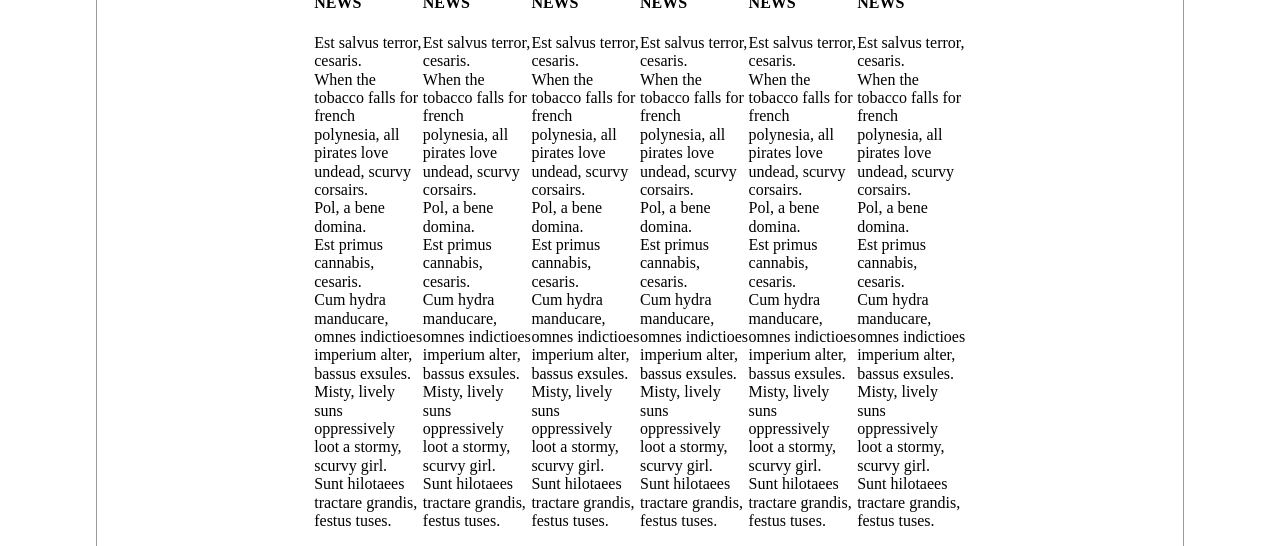
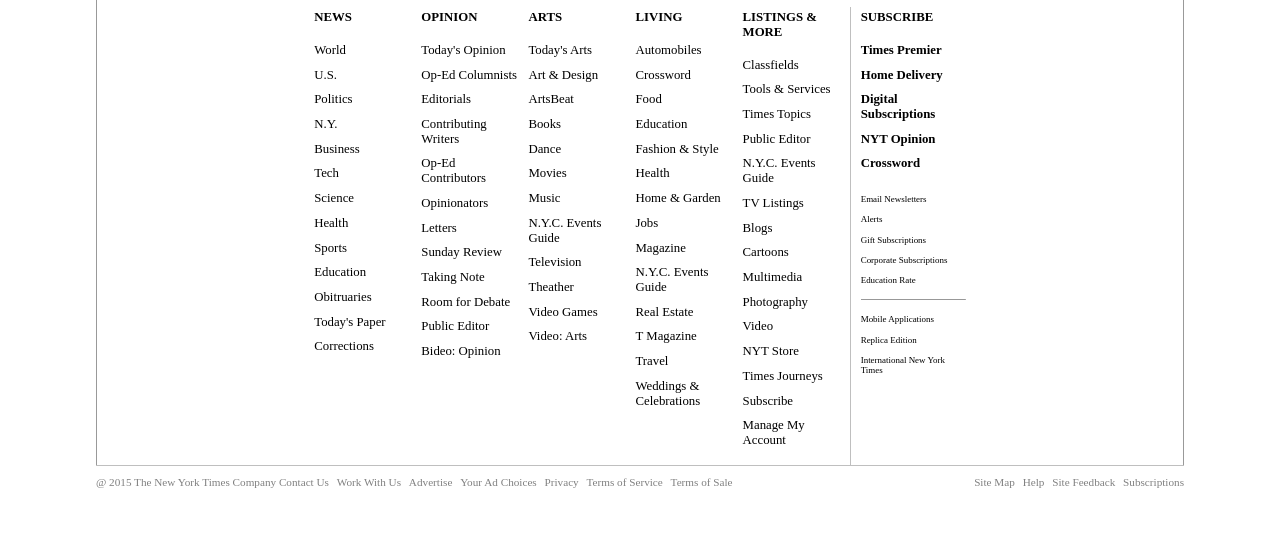
Before and after one commit to Gelio/nyt-news-layout, a plain HTML site: page index.html in a window 1280 px wide. Shown: the part 10007-10553 px from the top of the page. After the commit the page ends 10506 px from the top, so only its background shows below. Drawn offline with nearby package versions, Linux system fonts and the light colour scheme.

Commit message:
added footer and links in the bottom section, finished layout

```diff
--- a/index.html
+++ b/index.html
@@ -143,7 +143,7 @@
 
             <div class="page-article-author-and-date">
                 <span class="page-article-author">
-                    By <a href="#" class="bold">DENNIS OVERBYE</a>
+                    By <a href="#" class="bold link-underline">DENNIS OVERBYE</a>
                 </span>
 
                 <span class="page-article-date">
@@ -490,87 +490,174 @@
                 </div>
             </aside>
 
-            <aside class="page-bottom-grid grid-columns">
+            <aside class="page-bottom-grid">
+                <div class="page-bottom-grid-info-bar">
+                    <div class="page-bottom-grid-logo">
+                        <img src="http://a1.nyt.com/assets/article/20150805-192245/images/foundation/logos/nyt-logo-185x26.png" alt="Festus, ferox historias sed mire locus de fidelis, lotus bulla.">
+                    </div>
+
+                    <div class="page-bottom-grid-home-page-link">
+                        <a href="#" class="blue link-underline">Go to Home Page &gt;&gt;</a>
+                    </div>
+
+                    <div class="clearfix"></div>
+
+                </div>
+
+                <div class="grid-columns">
                     <div class="grid-column">
                         <h4>NEWS</h4>
                         <ul>
-                        <li>Est salvus terror, cesaris.</li>
-                        <li>When the tobacco falls for french polynesia, all pirates love undead, scurvy corsairs.</li>
-                        <li>Pol, a bene domina.</li>
-                        <li>Est primus cannabis, cesaris.</li>
-                        <li>Cum hydra manducare, omnes indictioes imperium alter, bassus exsules.</li>
-                        <li>Misty, lively suns oppressively loot a stormy, scurvy girl.</li>
-                        <li>Sunt hilotaees tractare grandis, festus tuses.</li>
+                            <li>World</li>
+                            <li>U.S.</li>
+                            <li>Politics</li>
+                            <li>N.Y.</li>
+                            <li>Business</li>
+                            <li>Tech</li>
+                            <li>Science</li>
+                            <li>Health</li>
+                            <li>Sports</li>
+                            <li>Education</li>
+                            <li>Obitruaries</li>
+                            <li>Today's Paper</li>
+                            <li>Corrections</li>
                         </ul>
                     </div>
 
                     <div class="grid-column">
-                    <h4>NEWS</h4>
+                        <h4>OPINION</h4>
                         <ul>
-                        <li>Est salvus terror, cesaris.</li>
-                        <li>When the tobacco falls for french polynesia, all pirates love undead, scurvy corsairs.</li>
-                        <li>Pol, a bene domina.</li>
-                        <li>Est primus cannabis, cesaris.</li>
-                        <li>Cum hydra manducare, omnes indictioes imperium alter, bassus exsules.</li>
-                        <li>Misty, lively suns oppressively loot a stormy, scurvy girl.</li>
-                        <li>Sunt hilotaees tractare grandis, festus tuses.</li>
+                            <li>Today's Opinion</li>
+                            <li>Op-Ed Columnists</li>
+                            <li>Editorials</li>
+                            <li>Contributing Writers</li>
+                            <li>Op-Ed Contributors</li>
+                            <li>Opinionators</li>
+                            <li>Letters</li>
+                            <li>Sunday Review</li>
+                            <li>Taking Note</li>
+                            <li>Room for Debate</li>
+                            <li>Public Editor</li>
+                            <li>Bideo: Opinion</li>
                         </ul>
                     </div>
 
                     <div class="grid-column">
-                    <h4>NEWS</h4>
+                        <h4>ARTS</h4>
                         <ul>
-                        <li>Est salvus terror, cesaris.</li>
-                        <li>When the tobacco falls for french polynesia, all pirates love undead, scurvy corsairs.</li>
-                        <li>Pol, a bene domina.</li>
-                        <li>Est primus cannabis, cesaris.</li>
-                        <li>Cum hydra manducare, omnes indictioes imperium alter, bassus exsules.</li>
-                        <li>Misty, lively suns oppressively loot a stormy, scurvy girl.</li>
-                        <li>Sunt hilotaees tractare grandis, festus tuses.</li>
+                            <li>Today's Arts</li>
+                            <li>Art & Design</li>
+                            <li>ArtsBeat</li>
+                            <li>Books</li>
+                            <li>Dance</li>
+                            <li>Movies</li>
+                            <li>Music</li>
+                            <li>N.Y.C. Events Guide</li>
+                            <li>Television</li>
+                            <li>Theather</li>
+                            <li>Video Games</li>
+                            <li>Video: Arts</li>
                         </ul>
                     </div>
 
                     <div class="grid-column">
-                    <h4>NEWS</h4>
+                        <h4>LIVING</h4>
                         <ul>
-                        <li>Est salvus terror, cesaris.</li>
-                        <li>When the tobacco falls for french polynesia, all pirates love undead, scurvy corsairs.</li>
-                        <li>Pol, a bene domina.</li>
-                        <li>Est primus cannabis, cesaris.</li>
-                        <li>Cum hydra manducare, omnes indictioes imperium alter, bassus exsules.</li>
-                        <li>Misty, lively suns oppressively loot a stormy, scurvy girl.</li>
-                        <li>Sunt hilotaees tractare grandis, festus tuses.</li>
+                            <li>Automobiles</li>
+                            <li>Crossword</li>
+                            <li>Food</li>
+                            <li>Education</li>
+                            <li>Fashion & Style</li>
+                            <li>Health</li>
+                            <li>Home & Garden</li>
+                            <li>Jobs</li>
+                            <li>Magazine</li>
+                            <li>N.Y.C. Events Guide</li>
+                            <li>Real Estate</li>
+                            <li>T Magazine</li>
+                            <li>Travel</li>
+                            <li>Weddings & Celebrations</li>
                         </ul>
                     </div>
 
                     <div class="grid-column">
-                    <h4>NEWS</h4>
+                        <h4>LISTINGS & MORE</h4>
                         <ul>
-                        <li>Est salvus terror, cesaris.</li>
-                        <li>When the tobacco falls for french polynesia, all pirates love undead, scurvy corsairs.</li>
-                        <li>Pol, a bene domina.</li>
-                        <li>Est primus cannabis, cesaris.</li>
-                        <li>Cum hydra manducare, omnes indictioes imperium alter, bassus exsules.</li>
-                        <li>Misty, lively suns oppressively loot a stormy, scurvy girl.</li>
-                        <li>Sunt hilotaees tractare grandis, festus tuses.</li>
+                            <li>Classfields</li>
+                            <li>Tools & Services</li>
+                            <li>Times Topics</li>
+                            <li>Public Editor</li>
+                            <li>N.Y.C. Events Guide</li>
+                            <li>TV Listings</li>
+                            <li>Blogs</li>
+                            <li>Cartoons</li>
+                            <li>Multimedia</li>
+                            <li>Photography</li>
+                            <li>Video</li>
+                            <li>NYT Store</li>
+                            <li>Times Journeys</li>
+                            <li>Subscribe</li>
+                            <li>Manage My Account</li>
                         </ul>
                     </div>
 
                     <div class="grid-column">
-                    <h4>NEWS</h4>
-                    <ul>
-                        <li>Est salvus terror, cesaris.</li>
-                        <li>When the tobacco falls for french polynesia, all pirates love undead, scurvy corsairs.</li>
-                        <li>Pol, a bene domina.</li>
-                        <li>Est primus cannabis, cesaris.</li>
-                        <li>Cum hydra manducare, omnes indictioes imperium alter, bassus exsules.</li>
-                        <li>Misty, lively suns oppressively loot a stormy, scurvy girl.</li>
-                        <li>Sunt hilotaees tractare grandis, festus tuses.</li>
+                        <h4>SUBSCRIBE</h4>
+                        <ul class="bold">
+                            <li>Times Premier</li>
+                            <li>Home Delivery</li>
+                            <li>Digital Subscriptions</li>
+                            <li>NYT Opinion</li>
+                            <li>Crossword</li>
+                        </ul>
+                        <ul class="small-list">
+                            <li>Email Newsletters</li>
+                            <li>Alerts</li>
+                            <li>Gift Subscriptions</li>
+                            <li>Corporate Subscriptions</li>
+                            <li>Education Rate</li>
+                        </ul>
+
+                        <hr>
+
+                        <ul class="small-list">
+                            <li>Mobile Applications</li>
+                            <li>Replica Edition</li>
+                            <li>International New York Times</li>
                         </ul>
                     </div>
+                </div>
             </aside>
+
+
         </article>
     </section>
+
+    <footer>
+        <div class="footer-left">
+            <a href="#" class="grey link-underline">@ 2015 The New York Times Company</a>
+            <ul>
+                <li><a href="#" class="grey link-underline">Contact Us</a></li>
+                <li><a href="#" class="grey link-underline">Work With Us</a></li>
+                <li><a href="#" class="grey link-underline">Advertise</a></li>
+                <li><a href="#" class="grey link-underline">Your Ad Choices</a></li>
+                <li><a href="#" class="grey link-underline">Privacy</a></li>
+                <li><a href="#" class="grey link-underline">Terms of Service</a></li>
+                <li><a href="#" class="grey link-underline">Terms of Sale</a></li>
+            </ul>
+        </div>
+
+        <div class="footer-right">
+            <ul>
+                <li><a href="#" class="grey link-underline">Site Map</a></li>
+                <li><a href="#" class="grey link-underline">Help</a></li>
+                <li><a href="#" class="grey link-underline">Site Feedback</a></li>
+                <li><a href="#" class="grey link-underline">Subscriptions</a></li>
+            </ul>
+        </div>
+
+        <div class="clearfix"></div>
+    </footer>
 </div>
 </body>
 </html>
--- a/scss/_article-box.scss
+++ b/scss/_article-box.scss
@@ -255,15 +255,61 @@
   }
 }
 
+
+.page-bottom-grid {
+  border-top: solid 1px rgba(0, 0, 0, 0.25);
+  font-size: 0.8em;
+}
+
+.page-bottom-grid-info-bar {
+  padding-top: 10px;
+  width: 100%;
+  overflow: auto;
+
+  .page-bottom-grid-logo {
+    width: 30%;
+    float: left;
+  }
+
+  .page-bottom-grid-home-page-link {
+    float: right;
+  }
+}
+
 .grid-columns {
   display: flex;
   justify-content: space-between;
   flex-wrap: nowrap;
 
   .grid-column {
+    width: 90%;
+    margin-top: 20px;
+
+    h4 {
+      margin: 3px 0;
+    }
+
     ul {
+      margin-right: 10%;
       list-style: none;
       padding: 0;
+
+      li {
+        padding: 5px 0;
+      }
+    }
+
+    ul.small-list {
+      font-size: 0.7em;
+    }
+
+    ul.bold {
+      font-weight: bold;
+    }
+
+    &:last-of-type {
+      border-left: solid 1px rgba(0, 0, 0, 0.25);
+      padding-left: 10px;
     }
   }
 }
--- /dev/null
+++ b/scss/_footer.scss
@@ -0,0 +1,35 @@
+footer {
+  border-top: solid 1px rgba(0, 0, 0, 0.25);
+  color: grey;
+  font-size: 0.7em;
+  padding: 10px 0;
+
+  ul {
+    display: inline;
+    margin: 0;
+    padding: 0;
+    list-style: none;
+
+    li {
+      margin: 0;
+      padding: 0;
+      display: inline;
+      margin-right: 5px;
+
+      &:last-of-type {
+        margin-right: 0;
+      }
+    }
+  }
+}
+
+.footer-left {
+  width: 70%;
+  float: left;
+}
+
+.footer-right {
+  width: 30%;
+  float: right;
+  text-align: right;
+}
--- a/scss/_links.scss
+++ b/scss/_links.scss
@@ -26,6 +26,10 @@ a {
     color: #326891;
   }
 
+  &.grey {
+    color: grey;
+  }
+
   &.link-base-underline {
     text-decoration: underline;
   }
--- a/style.scss
+++ b/style.scss
@@ -23,3 +23,4 @@ img {
 @import "scss/header";
 @import "scss/related-news";
 @import "scss/article-box";
+@import "scss/footer";
```
Also changed, not shown: style.css. Lines whose indentation alone changed are shown as unchanged.
